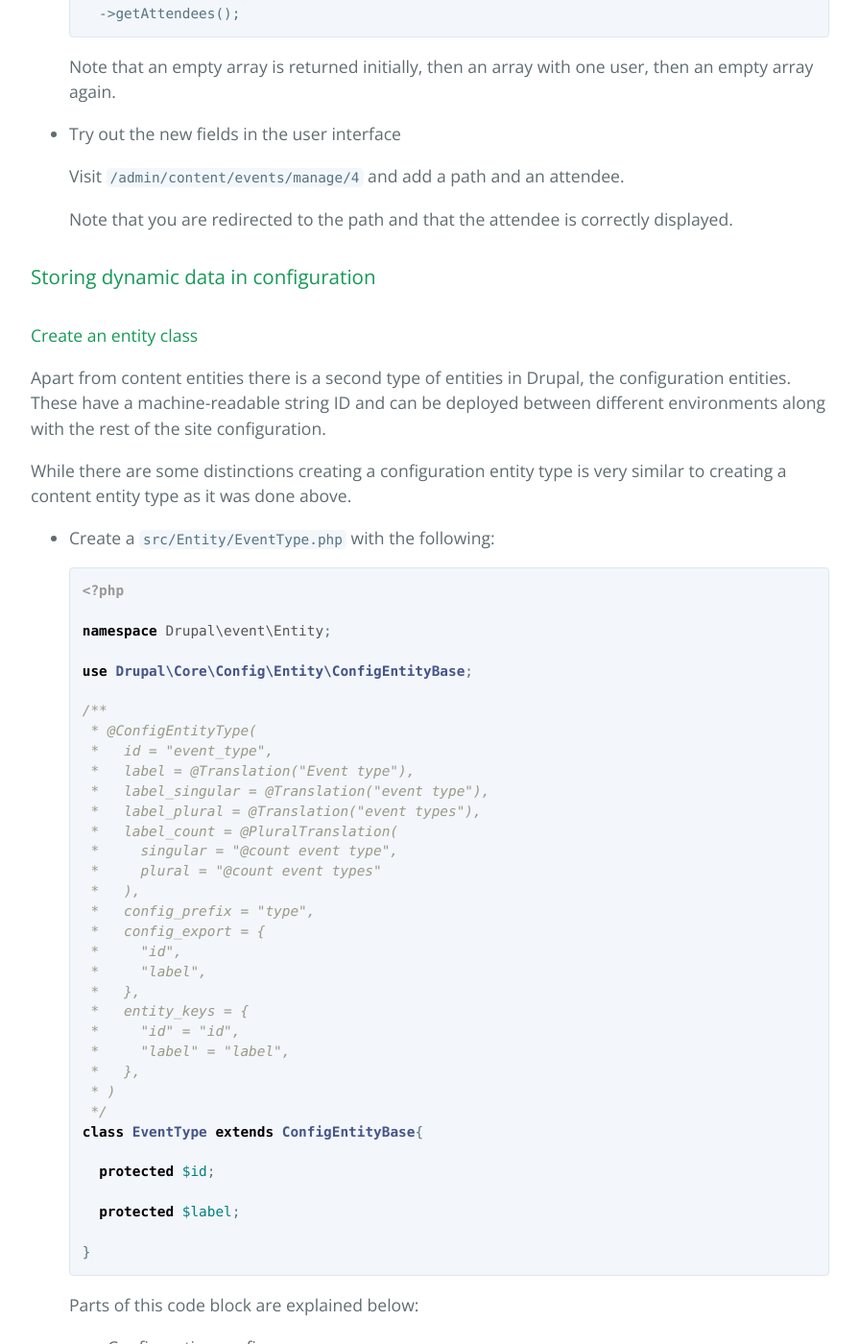
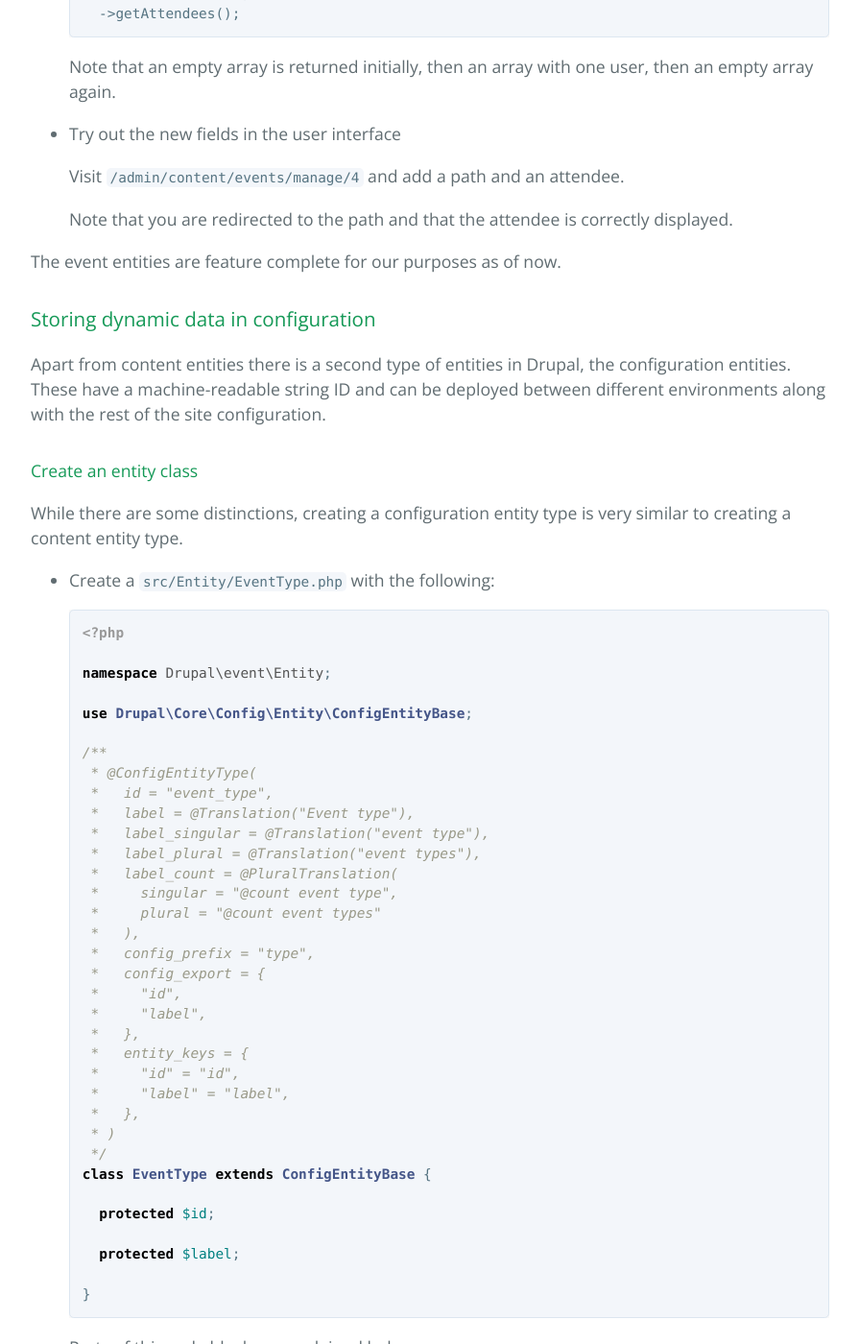
Before and after one commit to drupal-entity-training/event, a Jekyll site: the page built from index.md, in a window 1280 px wide and 1400 px high, scrolled down 37469 px. Shown: the whole window at 96% size, without its empty margins (192-1087 px from the left). Built offline with Jekyll 4.4.1, drawn with Linux system fonts in a browser that asks for light colours; some of the changed text lies outside the part shown.

Commit message:
Fix some things in Config entities

```diff
--- a/index.md
+++ b/index.md
@@ -1783,17 +1783,19 @@ entities.
   Note that you are redirected to the path and that the attendee is correctly
   displayed.
 
+The event entities are feature complete for our purposes as of now.
+
 ### Storing dynamic data in configuration
-
-#### Create an entity class
 
 Apart from content entities there is a second type of entities in Drupal, the
 configuration entities. These have a machine-readable string ID and can be
 deployed between different environments along with the rest of the site
 configuration.
 
-While there are some distinctions creating a configuration entity type is very
-similar to creating a content entity type as it was done above.
+#### Create an entity class
+
+While there are some distinctions, creating a configuration entity type is very
+similar to creating a content entity type.
 
 * Create a `src/Entity/EventType.php` with the following:
 
@@ -1825,7 +1827,7 @@ similar to creating a content entity type as it was done above.
    *   },
    * )
    */
-  class EventType extends ConfigEntityBase{
+  class EventType extends ConfigEntityBase {
 
     protected $id;
 
@@ -1846,7 +1848,7 @@ similar to creating a content entity type as it was done above.
     respective configuration files of configuration entities are automatically
     prefixed with the module name (`event` in this case) and a period (`.`) as a
     separator. To distinguish different configuration entity types from the same
-    module each configuration entity type specifies a _configuration prefix_
+    module, each configuration entity type specifies a _configuration prefix_
     which is the second part of the configuration file name prefix followed by
     an additional period. The full name of a configuration entity's
     configuration file is, thus, `"$module_name.$config_prefix.$entity_id"`.
```
Also changed, not shown: other parts of index.md (+1 -1 lines).
